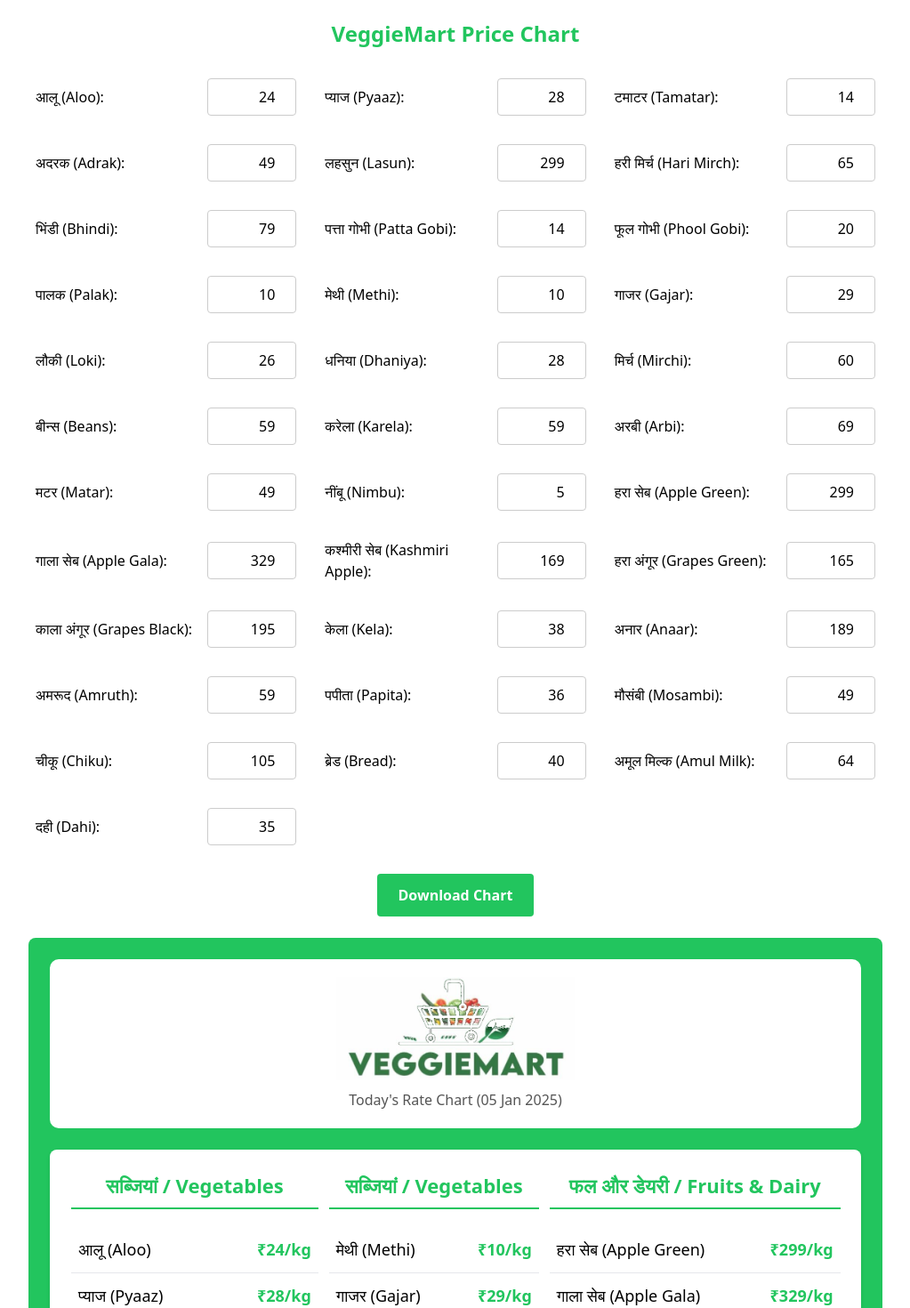
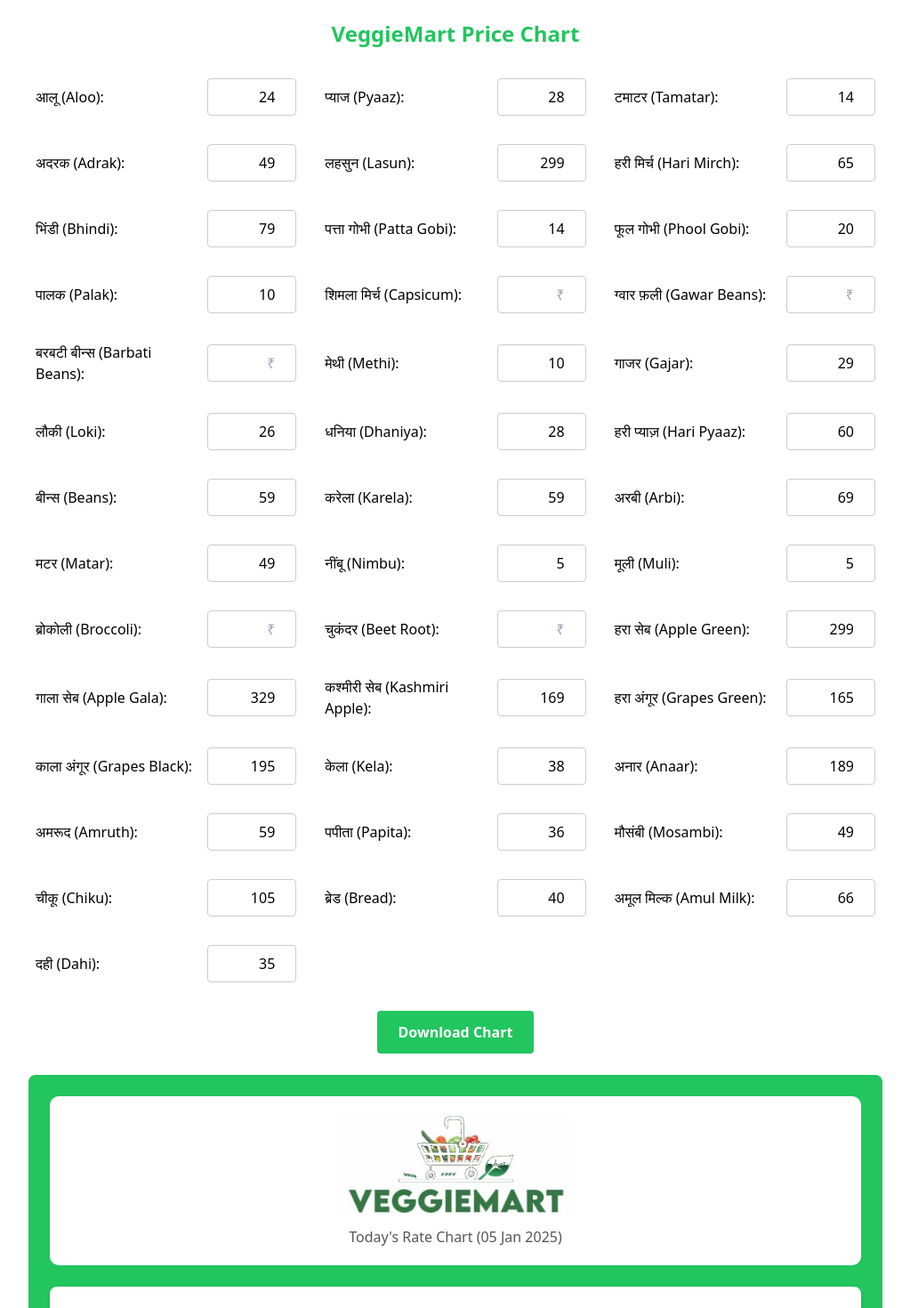
Before and after one commit to theconfusedhead/react, a React (Vite) app: page / in a window 1280 px wide. Shown: the top 1470 px of the page at 89% size, without its empty margins (128-1151 px from the left). Built offline with nearby package versions, Linux system fonts and the light colour scheme.

Commit message:
more items

```diff
--- a/Chart.jsx
+++ b/Chart.jsx
@@ -14,6 +14,9 @@ const vegetables = [
   { name: "Patta Gobi", hindi: "पत्ता गोभी", unit: "kg", price: "14" },
   { name: "Phool Gobi", hindi: "फूल गोभी", unit: "kg", price: "20" },
   { name: "Palak", hindi: "पालक", unit: "kg", price: "10" },
+  { name: "Capsicum", hindi: "शिमला मिर्च", unit: "kg", price: "" },
+  { name: "Gawar Beans", hindi: "ग्वार फ़ली", unit: "kg", price: "" },
+  { name: "Barbati Beans", hindi: "बरबटी बीन्स", unit: "kg", price: "" },
 ].map((item) => ({ ...item, category: "veg1" }));
 
 const vegetables2 = [
@@ -21,12 +24,16 @@ const vegetables2 = [
   { name: "Gajar", hindi: "गाजर", unit: "kg", price: "29" },
   { name: "Loki", hindi: "लौकी", unit: "kg", price: "26" },
   { name: "Dhaniya", hindi: "धनिया", unit: "kg", price: "28" },
-  { name: "Mirchi", hindi: "मिर्च", unit: "kg", price: "60" },
+  { name: "Hari Pyaaz", hindi: "हरी प्याज़", unit: "kg", price: "60" },
   { name: "Beans", hindi: "बीन्स", unit: "kg", price: "59" },
   { name: "Karela", hindi: "करेला", unit: "kg", price: "59" },
   { name: "Arbi", hindi: "अरबी", unit: "kg", price: "69" },
   { name: "Matar", hindi: "मटर", unit: "kg", price: "49" },
   { name: "Nimbu", hindi: "नींबू", unit: "piece", price: "5" },
+  { name: "Muli", hindi: "मूली", unit: "piece", price: "5" },
+  { name: "Broccoli", hindi: "ब्रोकोली", unit: "kg", price: "" },
+  { name: "Beet Root", hindi: "चुकंदर", unit: "kg", price: "" },
+
 ].map((item) => ({ ...item, category: "veg2" }));
 
 const fruitsAndDairy = [
@@ -42,7 +49,7 @@ const fruitsAndDairy = [
   { name: "Mosambi", hindi: "मौसंबी", unit: "kg", price: "49" },
   { name: "Chiku", hindi: "चीकू", unit: "kg", price: "105" },
   { name: "Bread", hindi: "ब्रेड", unit: "pack", price: "40" },
-  { name: "Amul Milk", hindi: "अमूल मिल्क", unit: "ltr", price: "64" },
+  { name: "Amul Milk", hindi: "अमूल मिल्क", unit: "ltr", price: "66" },
   { name: "Dahi", hindi: "दही", unit: "pack", price: "35" },
 ];
 
@@ -175,7 +182,6 @@ const VeggieMart = () => {
               <div
                 key={veg.name}
                 className="price-row"
-                style={{ whiteSpace: "nowrap" }}
               >
                 <span className="item-name">
                   {veg.hindi} ({veg.name})
```
